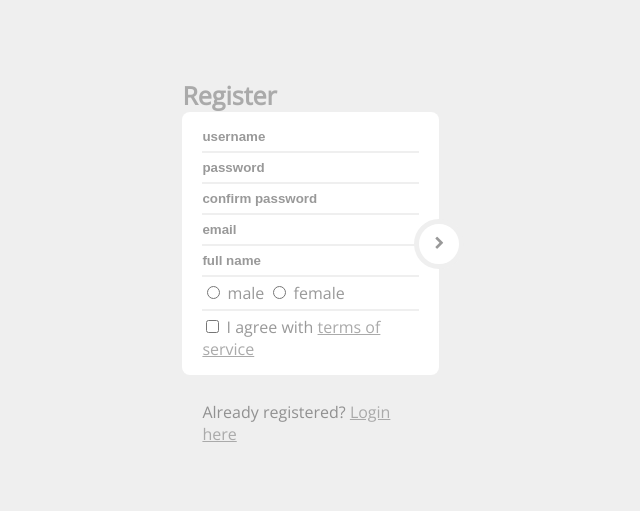
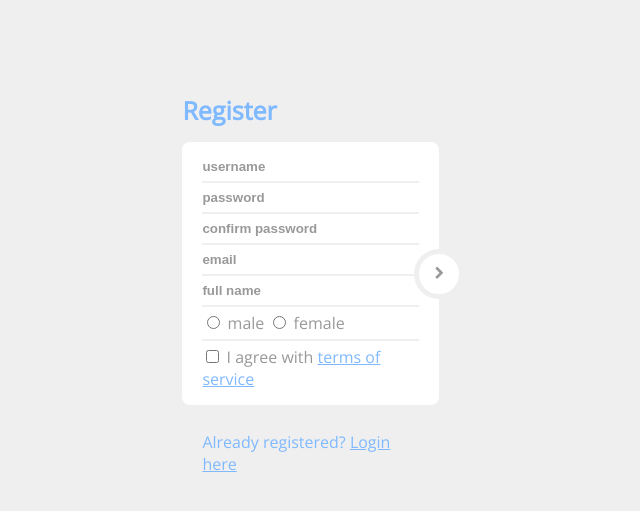
Before and after one commit to ddayguerrero/infamous-course-scheduler, a Flask app: page /registration in a window 1280 px wide. Shown: the top 511 px of the page, without its empty margins (274-914 px from the left). Run offline with Flask 2, Linux system fonts and the light colour scheme; some libraries are stand-ins or nearby versions.

Commit message:
Style the login and registration

```diff
--- a/app/static/loginStyle.css
+++ b/app/static/loginStyle.css
@@ -12,7 +12,7 @@ body {
 }
 /*=== Links ===*/
 a {
-  color: #aaaaaa;
+  color: #7FB9FF;
   transition: all ease-in-out 200ms;
 }
 a:hover {
@@ -22,7 +22,7 @@ a:hover {
 
 /*=== Login Links ===*/
 .etc-login-form {
-  color: #919191;
+  color: #7FB9FF;
   padding: 10px 20px;
 }
 .etc-login-form p {
@@ -43,7 +43,7 @@ a:hover {
   box-shadow: 0 0 0;
   border-radius: 0;
   background: transparent;
-  color: #555555;
+  color: #7FB9FF;
   padding: 7px 0;
   font-weight: bold;
   height:auto;
@@ -100,7 +100,8 @@ a:hover {
 
 /*=== 9. Misc ===*/
 .logo {
+  padding: 15px 0;
   font-size: 25px;
-  color: #aaaaaa;
+  color: #7FB9FF;
   font-weight: bold;
 }
```
